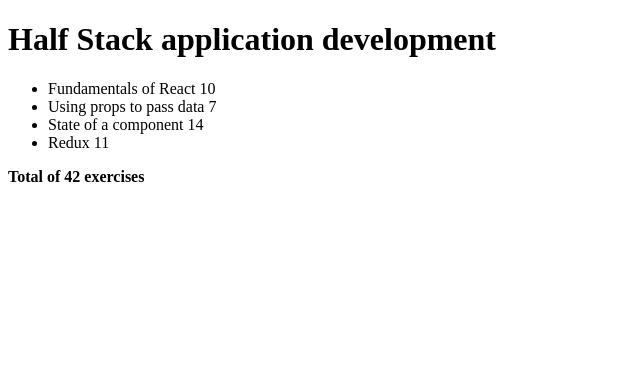
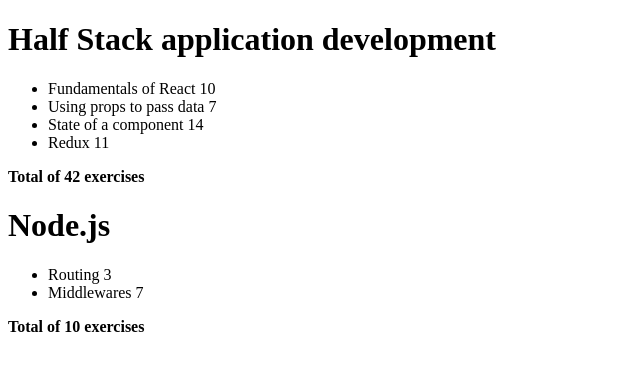
Before and after one commit to justyoberg/courseinfo, a React (Create React App) app: page / in a window 1280 px wide. Shown: the top 370 px of the page, without its empty margins (0-640 px from the left). Built offline with nearby package versions, Linux system fonts and the light colour scheme.

Commit message:
Finish exercise 2.4 and 2.5

```diff
--- a/src/App.js
+++ b/src/App.js
@@ -1,9 +1,10 @@
 import Course from './components/Course'
 
 const App = () => {
-  const course = {
+  const courses = [
+    {
+      name: 'Half Stack application development',
       id: 1,
-    name: 'Half Stack application development',
       parts: [
         {
           name: 'Fundamentals of React',
@@ -26,9 +27,28 @@
           id: 4
         }
       ]
+    },
+    {
+      name: 'Node.js',
+      id: 2,
+      parts: [
+        {
+          name: 'Routing',
+          exercises: 3,
+          id: 1
+        },
+        {
+          name: 'Middlewares',
+          exercises: 7,
+          id: 2
         }
+      ]
+    }
+  ]
 
-  return <Course course={course} />
+  return (
+  courses.map(course => <Course course={course} />)
+  )
 }
 
 export default App
```
Lines whose indentation alone changed are shown as unchanged.
